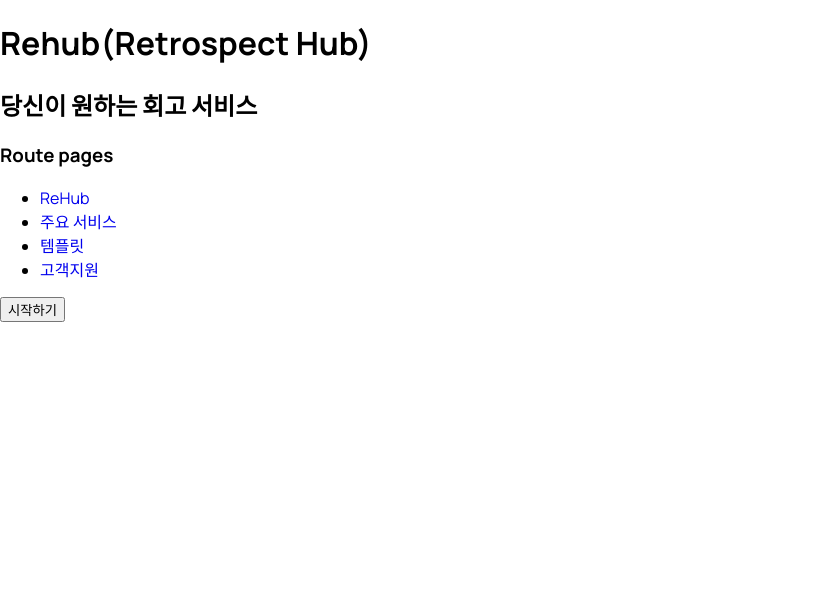
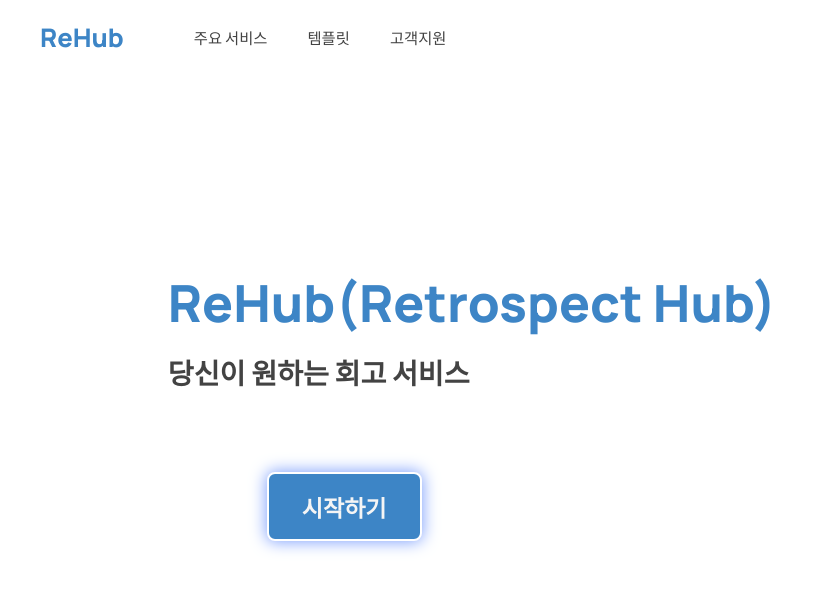
Before and after one commit to choorai/retrospect-frontend, a React (Create React App) app: page / in a window 1280 px wide. Shown: the top 590 px of the page, without its empty margins (0-833 px from the left). Built offline with nearby package versions, Linux system fonts and the light colour scheme; a web font is replaced by a local one.

Commit message:
RH-2 : 메인 페이지 구성을 위한 컴포넌트 병합

```diff
--- a/src/pages/page.tsx
+++ b/src/pages/page.tsx
@@ -1,20 +1,13 @@
 import React from 'react';
-import { Link } from 'react-router-dom';
+import MainSection from '../components/main/MainSection';
+import MainNavBar from '../components/main/MainNavBar';
 
 const HomePage = () => {
   return (
-    <div>
-      <h1>Rehub(Retrospect Hub)</h1>
-      <h2>당신이 원하는 회고 서비스</h2>
-      <h3>Route pages</h3>
-      <ul>
-        <li><Link to={"/"}>ReHub</Link></li>
-        <li><Link to={"/main-service"}>주요 서비스</Link></li>
-        <li><Link to={"/re-hub-templates"}>템플릿</Link></li>
-        <li><Link to={"/customer-support"}>고객지원</Link></li>
-      </ul>
-      <button>시작하기</button>
-    </div>
+    <main>
+      <MainNavBar />
+      <MainSection />
+    </main>
   );
 };
 
```
